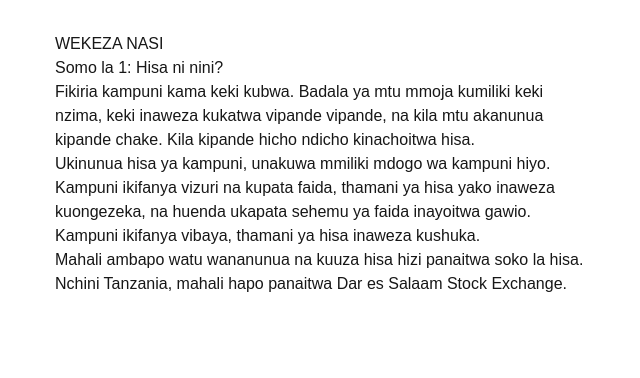
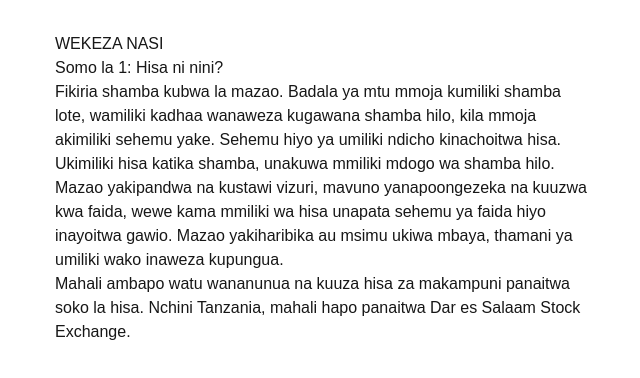
Before and after one commit to sadikiabubakari698-crypto/wekeza_nasi, a Next.js app in the folder wekeza-nasi-app/: page / in a window 1280 px wide. Shown: the top 378 px of the page, without its empty margins (317-957 px from the left). Built offline with nearby package versions, Linux system fonts and the light colour scheme.

Commit message:
Update Somo la 1 with shamba example

```diff
--- a/wekeza-nasi-app/app/page.js
+++ b/wekeza-nasi-app/app/page.js
@@ -4,19 +4,21 @@ export default function Home() {
       <h1>WEKEZA NASI</h1>
       <h2>Somo la 1: Hisa ni nini?</h2>
       <p>
-        Fikiria kampuni kama keki kubwa. Badala ya mtu mmoja kumiliki keki nzima,
-        keki inaweza kukatwa vipande vipande, na kila mtu akanunua kipande chake.
-        Kila kipande hicho ndicho kinachoitwa hisa.
+        Fikiria shamba kubwa la mazao. Badala ya mtu mmoja kumiliki shamba lote,
+        wamiliki kadhaa wanaweza kugawana shamba hilo, kila mmoja akimiliki
+        sehemu yake. Sehemu hiyo ya umiliki ndicho kinachoitwa hisa.
       </p>
       <p>
-        Ukinunua hisa ya kampuni, unakuwa mmiliki mdogo wa kampuni hiyo.
-        Kampuni ikifanya vizuri na kupata faida, thamani ya hisa yako inaweza
-        kuongezeka, na huenda ukapata sehemu ya faida inayoitwa gawio.
-        Kampuni ikifanya vibaya, thamani ya hisa inaweza kushuka.
+        Ukimiliki hisa katika shamba, unakuwa mmiliki mdogo wa shamba hilo.
+        Mazao yakipandwa na kustawi vizuri, mavuno yanapoongezeka na kuuzwa
+        kwa faida, wewe kama mmiliki wa hisa unapata sehemu ya faida hiyo
+        inayoitwa gawio. Mazao yakiharibika au msimu ukiwa mbaya, thamani ya
+        umiliki wako inaweza kupungua.
       </p>
       <p>
-        Mahali ambapo watu wananunua na kuuza hisa hizi panaitwa soko la hisa.
-        Nchini Tanzania, mahali hapo panaitwa Dar es Salaam Stock Exchange.
+        Mahali ambapo watu wananunua na kuuza hisa za makampuni panaitwa
+        soko la hisa. Nchini Tanzania, mahali hapo panaitwa Dar es Salaam
+        Stock Exchange.
       </p>
     </main>
   );
```
